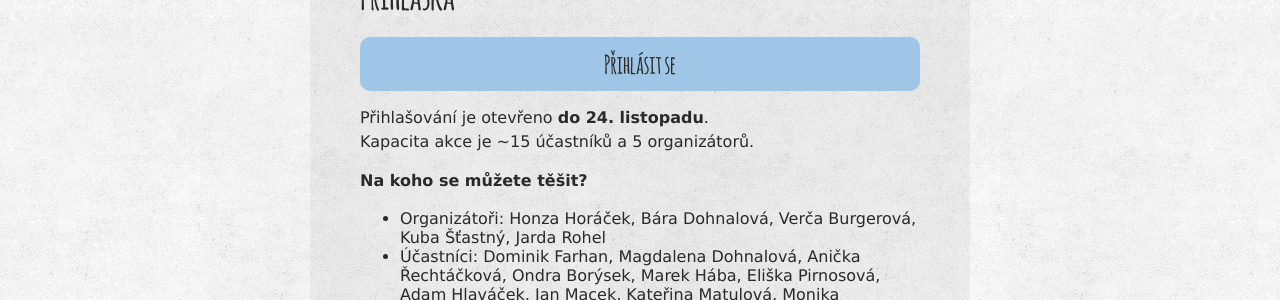
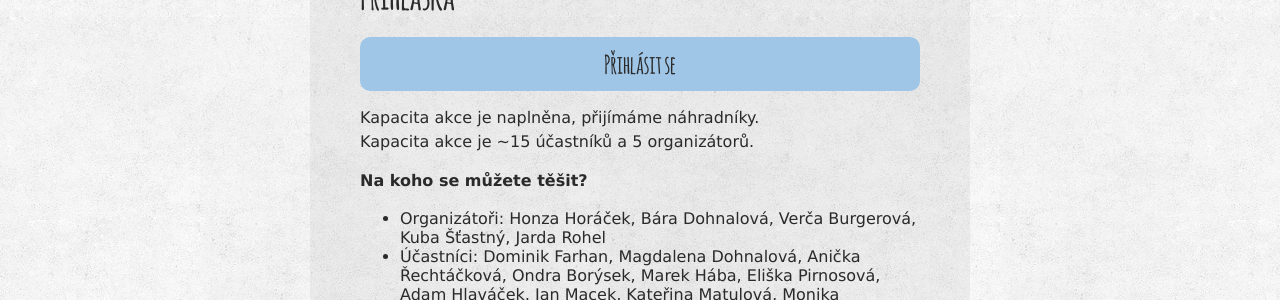
Before and after one commit to zverinec/zverinec-web, a Jekyll site: the page built from _pages/winterlis23.md, in a window 1280 px wide and 900 px high, scrolled down 2031 px. Shown: the part 152-452 px from the top of the window. Built offline with Jekyll 4.4.1, drawn with Linux system fonts in a browser that asks for light colours; comment, search, counter and statistics services are not loaded.

Commit message:
winterlis: full capacity.

```diff
--- a/_pages/winterlis23.md
+++ b/_pages/winterlis23.md
@@ -56,7 +56,7 @@ Organizátoři akci připravují bez nároku na odměnu.
 
 ## Přihláška
 <a class="btn btn-large" href="https://forms.gle/WSGXuhGP8N3AStVL9">Přihlásit se</a>
-Přihlašování je otevřeno <strong>do 24. listopadu</strong>. <br />
+Kapacita akce je naplněna, přijímáme náhradníky. <br />
 Kapacita akce je ~15 účastníků a 5 organizátorů.
 
 **Na koho se můžete těšit?**
```
